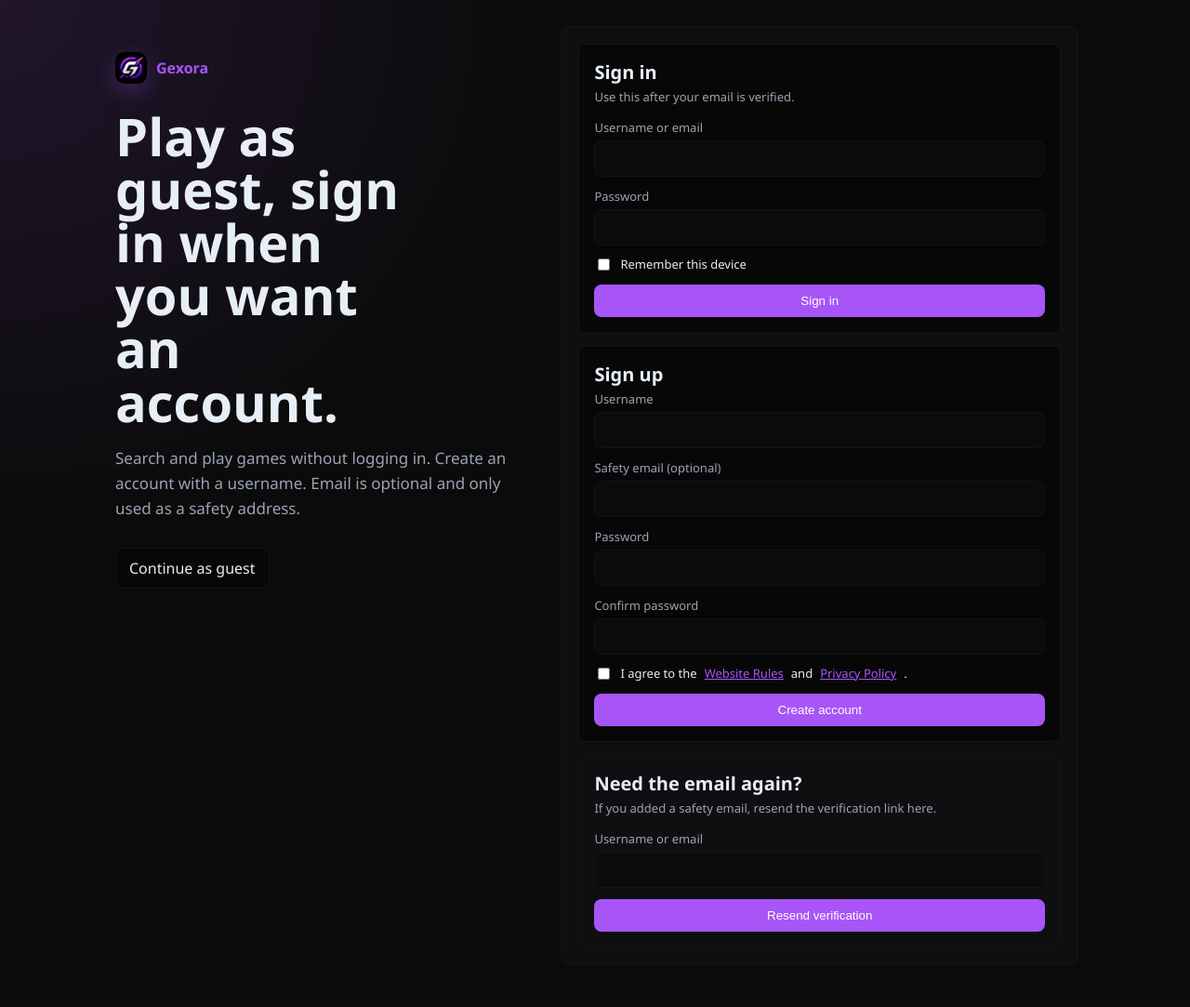
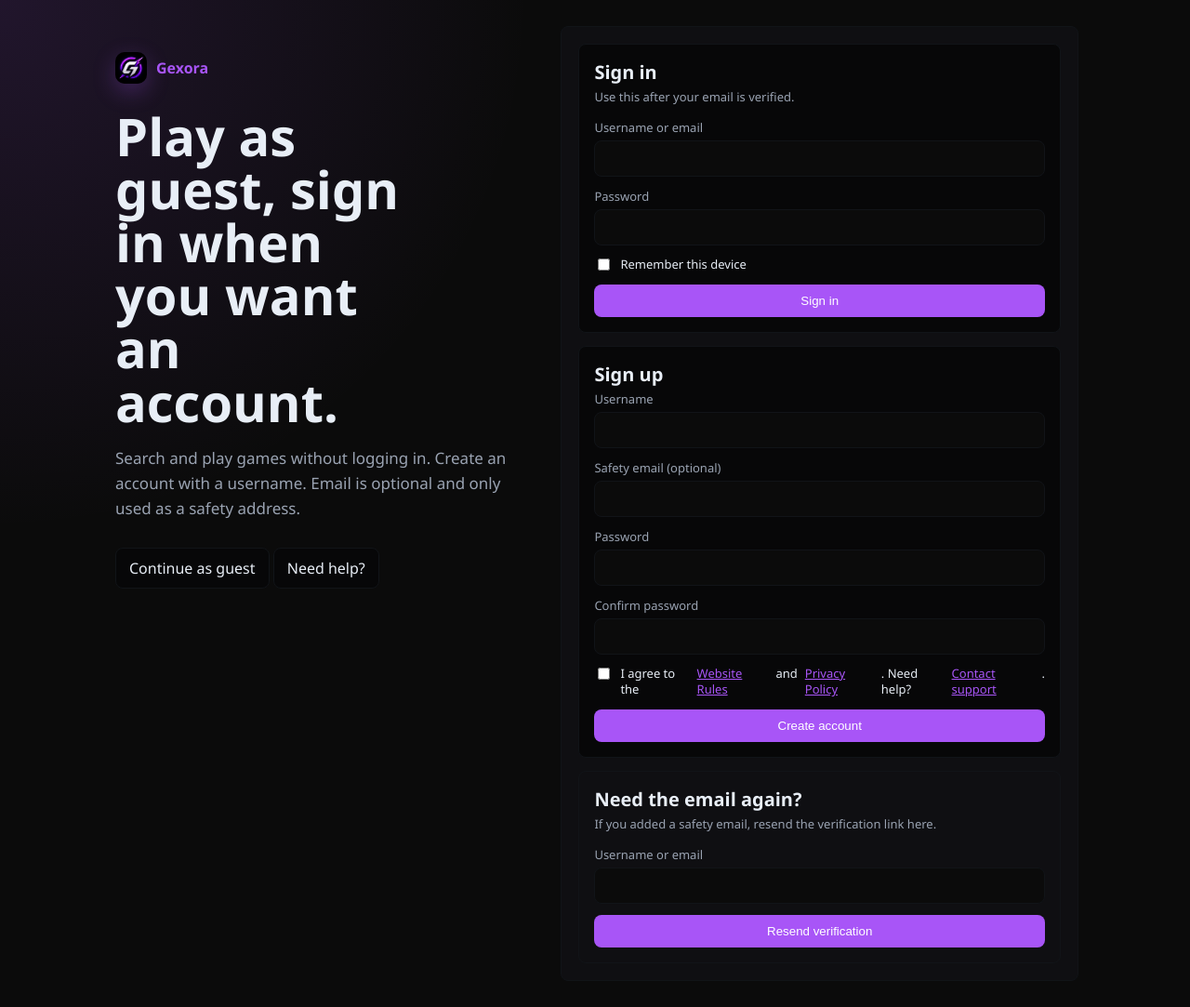
Before and after one commit to coolsadam00-oss/adamcoolsprojet, a Flask app: page /login in a window 1280 px wide. Shown: the whole page at 93% size. Before the commit the page ends 1002 px from the top, so only its background shows below. Run offline with Flask 2, Linux system fonts and the light colour scheme; data that the repository does not hold is empty; some libraries are stand-ins or nearby versions.

Commit message:
Add Adam Studio help link to Gexora

```diff
--- a/app.py
+++ b/app.py
@@ -85,6 +85,9 @@ def inject_site_name():
         "site_name": get_setting("site_name", app.config.get("SITE_NAME", "My Games")),
         "site_logo": "/static/gexora-logo.png",
         "ui_accent": get_setting("accent_color", ""),
+        "support_help_url": app.config.get(
+            "SUPPORT_HELP_URL", "https://adamstudio.onrender.com/help"
+        ),
         "current_user": current_user(),
         "is_admin": is_admin(),
         "display_name": display_name(current_user()),
--- a/templates/account.html
+++ b/templates/account.html
@@ -13,6 +13,7 @@
     <a class="brand brand-lockup" href="/"><img src="{{ site_logo }}" alt=""> <span>{{ site_name }}</span></a>
     <div class="actions">
       <a class="btn" href="/">Back</a>
+      <a class="btn secondary" href="{{ support_help_url }}">Help</a>
       <form method="post" action="/logout" class="inline-form"><button type="submit">Sign out</button></form>
     </div>
   </nav>
--- a/templates/admin.html
+++ b/templates/admin.html
@@ -14,6 +14,7 @@
     <div class="actions">
       <a class="btn" href="/">Back</a>
       <a class="btn" href="/upload">Upload 2D / 3D Game</a>
+      <a class="btn secondary" href="{{ support_help_url }}">Help</a>
       <a class="btn secondary" href="/admin/export-website-data">Download website data ZIP</a>
       <form method="post" action="/admin/import-website-data" enctype="multipart/form-data" class="inline-form">
         <label class="file-upload">
--- a/templates/index.html
+++ b/templates/index.html
@@ -36,6 +36,7 @@
       {% else %}
         <a class="btn secondary" href="/login">Sign in</a>
       {% endif %}
+      <a class="btn secondary" href="{{ support_help_url }}">Help</a>
       <button id="themeToggle" class="theme-toggle" type="button">Toggle Theme</button>
     </div>
   </nav>
@@ -113,7 +114,7 @@
 
   <footer>
     <div class="footer-inner">{{ site_name }} — simple game gallery • Upload responsibly</div>
-    <div class="footer-inner"><a href="/terms">Website Rules</a> - <a href="/privacy">Privacy Policy</a></div>
+    <div class="footer-inner"><a href="/terms">Website Rules</a> - <a href="/privacy">Privacy Policy</a> - <a href="{{ support_help_url }}">Help</a></div>
   </footer>
   <script>
     (function () {
--- a/templates/login.html
+++ b/templates/login.html
@@ -16,6 +16,7 @@
         <h1>Play as guest, sign in when you want an account.</h1>
         <p>Search and play games without logging in. Create an account with a username. Email is optional and only used as a safety address.</p>
         <a class="guest-link" href="/">Continue as guest</a>
+        <a class="guest-link" href="{{ support_help_url }}">Need help?</a>
       </div>
       <div class="auth-panel">
       {% with messages = get_flashed_messages() %}
@@ -43,7 +44,7 @@
           <label>Safety email (optional)<input name="email" type="email" autocomplete="email"></label>
           <label>Password<input name="password" type="password" autocomplete="new-password" minlength="8" required></label>
           <label>Confirm password<input name="confirm_password" type="password" autocomplete="new-password" minlength="8" required></label>
-          <label class="check-row"><input name="agree_terms" type="checkbox" required> I agree to the <a href="/terms">Website Rules</a> and <a href="/privacy">Privacy Policy</a>.</label>
+          <label class="check-row"><input name="agree_terms" type="checkbox" required> I agree to the <a href="/terms">Website Rules</a> and <a href="/privacy">Privacy Policy</a>. Need help? <a href="{{ support_help_url }}">Contact support</a>.</label>
           <button type="submit">Create account</button>
         </form>
         <form method="post" action="/resend-verification" class="auth-form auth-form-soft">
--- a/templates/player.html
+++ b/templates/player.html
@@ -18,6 +18,7 @@
       {% else %}
         <a class="btn secondary" href="/login?next=/players/{{ player.id }}">Sign in</a>
       {% endif %}
+      <a class="btn secondary" href="{{ support_help_url }}">Help</a>
     </div>
   </nav>
 
--- a/templates/privacy.html
+++ b/templates/privacy.html
@@ -11,7 +11,7 @@
 <body>
   <nav class="topbar">
     <a class="brand brand-lockup" href="/"><img src="{{ site_logo }}" alt=""> <span>{{ site_name }}</span></a>
-    <div class="actions"><a class="btn" href="/">Back</a></div>
+    <div class="actions"><a class="btn" href="/">Back</a><a class="btn secondary" href="{{ support_help_url }}">Help</a></div>
   </nav>
   <main class="legal-main">
     <h1>Privacy Policy</h1>
--- a/templates/terms.html
+++ b/templates/terms.html
@@ -11,7 +11,7 @@
 <body>
   <nav class="topbar">
     <a class="brand brand-lockup" href="/"><img src="{{ site_logo }}" alt=""> <span>{{ site_name }}</span></a>
-    <div class="actions"><a class="btn" href="/">Back</a></div>
+    <div class="actions"><a class="btn" href="/">Back</a><a class="btn secondary" href="{{ support_help_url }}">Help</a></div>
   </nav>
   <main class="legal-main">
     <h1>Website Rules</h1>
--- a/templates/upload.html
+++ b/templates/upload.html
@@ -14,6 +14,7 @@
     <div class="actions">
       <a class="btn" href="/">Back</a>
       <a class="btn" href="/admin">Admin</a>
+      <a class="btn secondary" href="{{ support_help_url }}">Help</a>
       <button id="themeToggle" class="theme-toggle" type="button">Toggle Theme</button>
     </div>
   </nav>
--- a/templates/view.html
+++ b/templates/view.html
@@ -27,6 +27,7 @@
       {% else %}
         <a class="btn secondary" href="/login">Sign in</a>
       {% endif %}
+      <a class="btn secondary" href="{{ support_help_url }}">Help</a>
       <button id="themeToggle" class="theme-toggle" type="button">Toggle Theme</button>
     </div>
   </nav>
```
